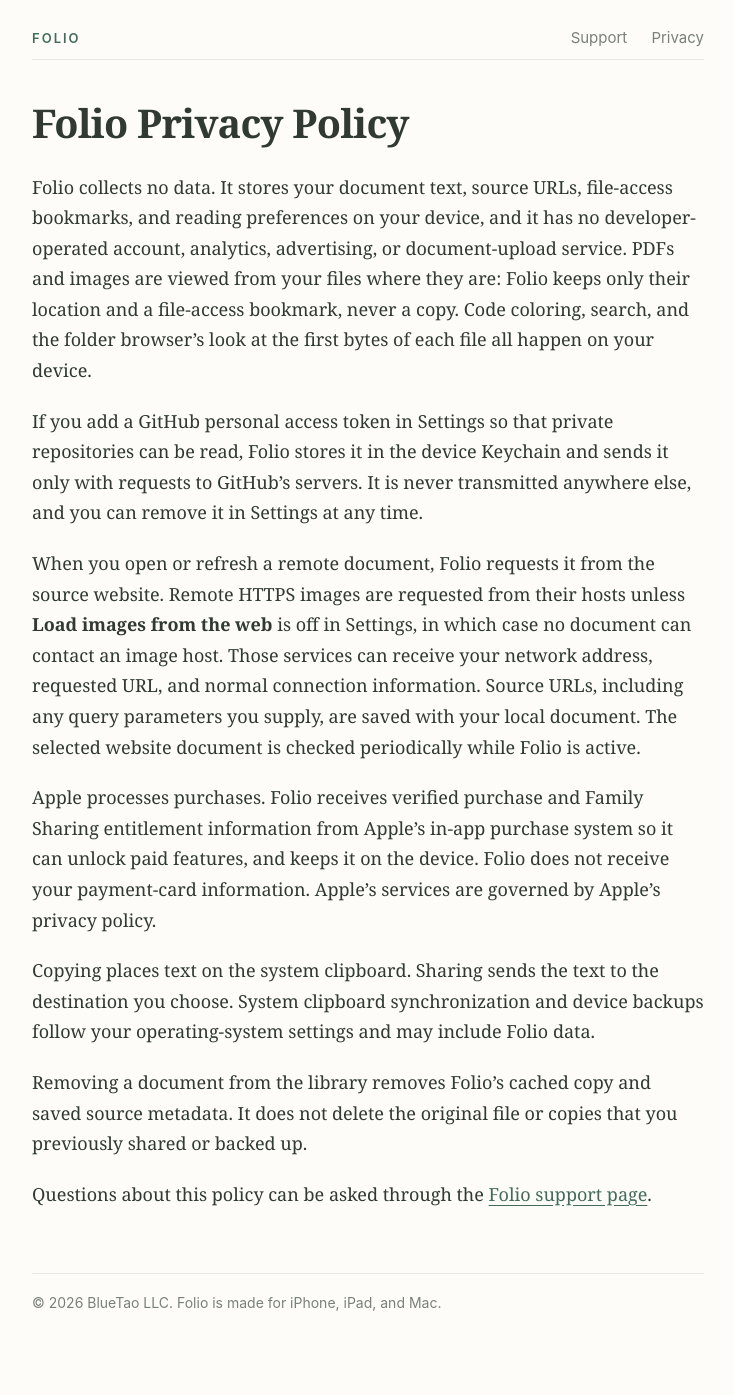
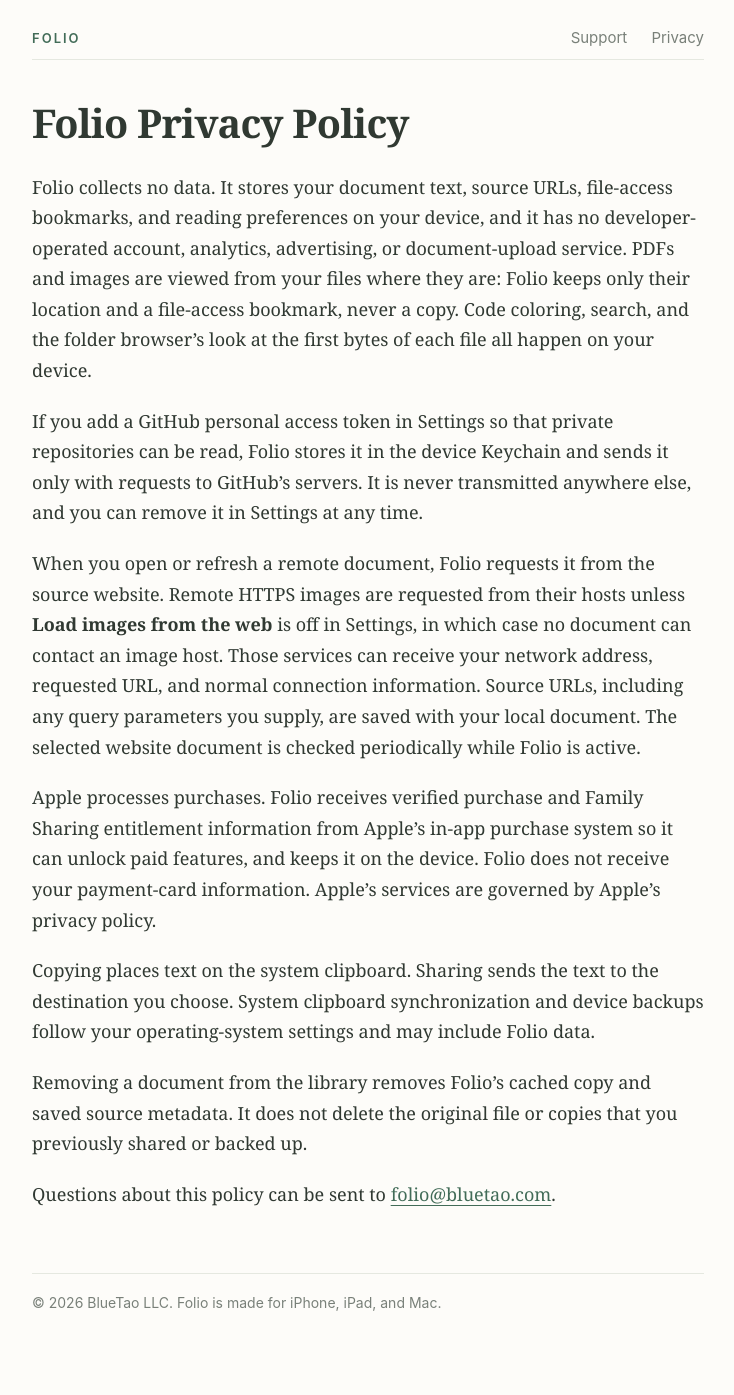
Before and after one commit to BlueTaoLLC/FolioApp, a Jekyll site: the page built from privacy.md, in a window 1280 px wide. Shown: the whole page, without its empty margins (272-1006 px from the left). Built offline with Jekyll 4.4.1, drawn with Linux system fonts in a browser that asks for light colours.

Commit message:
Add the support email to the support and privacy pages
Co-Authored-By: Claude Fable 5.1 <noreply@anthropic.com>

```diff
--- a/privacy.md
+++ b/privacy.md
@@ -14,4 +14,4 @@ Copying places text on the system clipboard. Sharing sends the text to the desti
 
 Removing a document from the library removes Folio's cached copy and saved source metadata. It does not delete the original file or copies that you previously shared or backed up.
 
-Questions about this policy can be asked through the [Folio support page](../support/).
+Questions about this policy can be sent to [folio@bluetao.com](mailto:folio@bluetao.com).
```
Also changed, not shown: support.md (+1 -1 lines), 1 other file.
